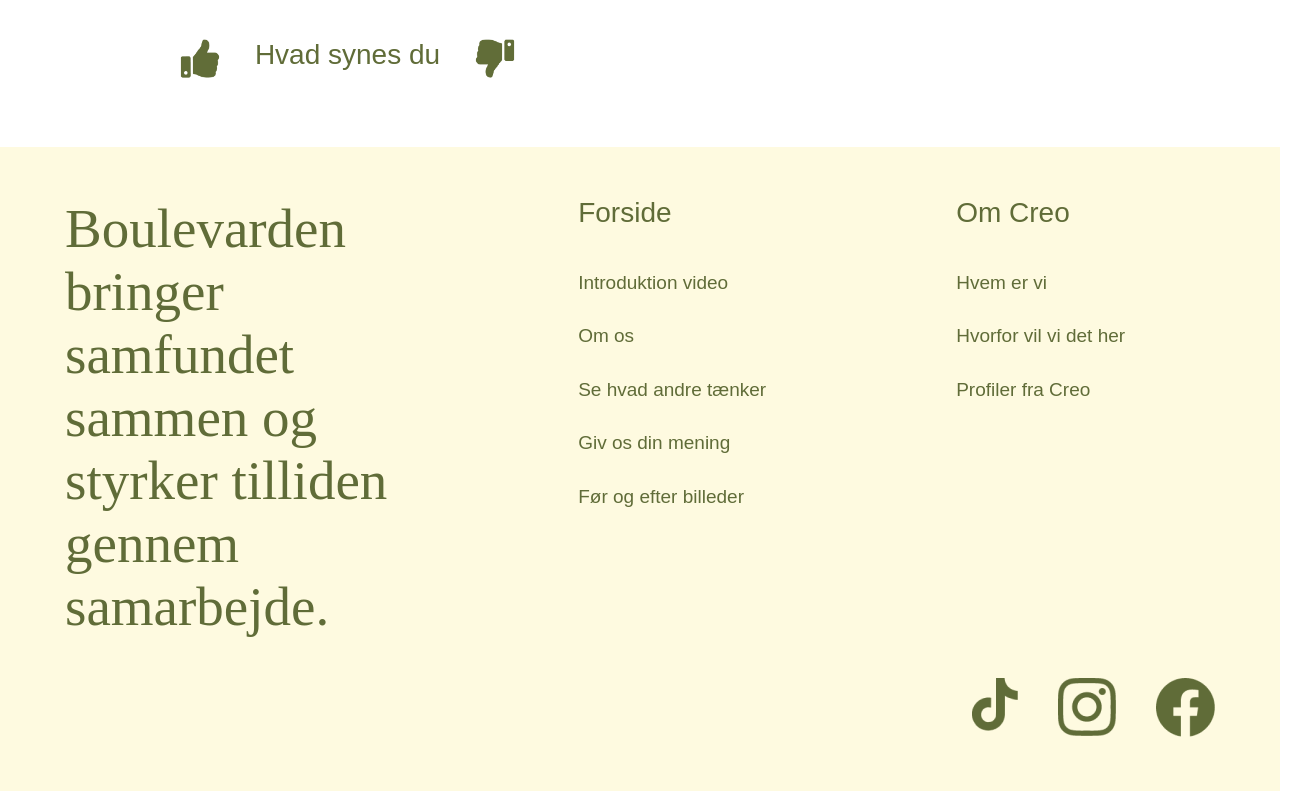
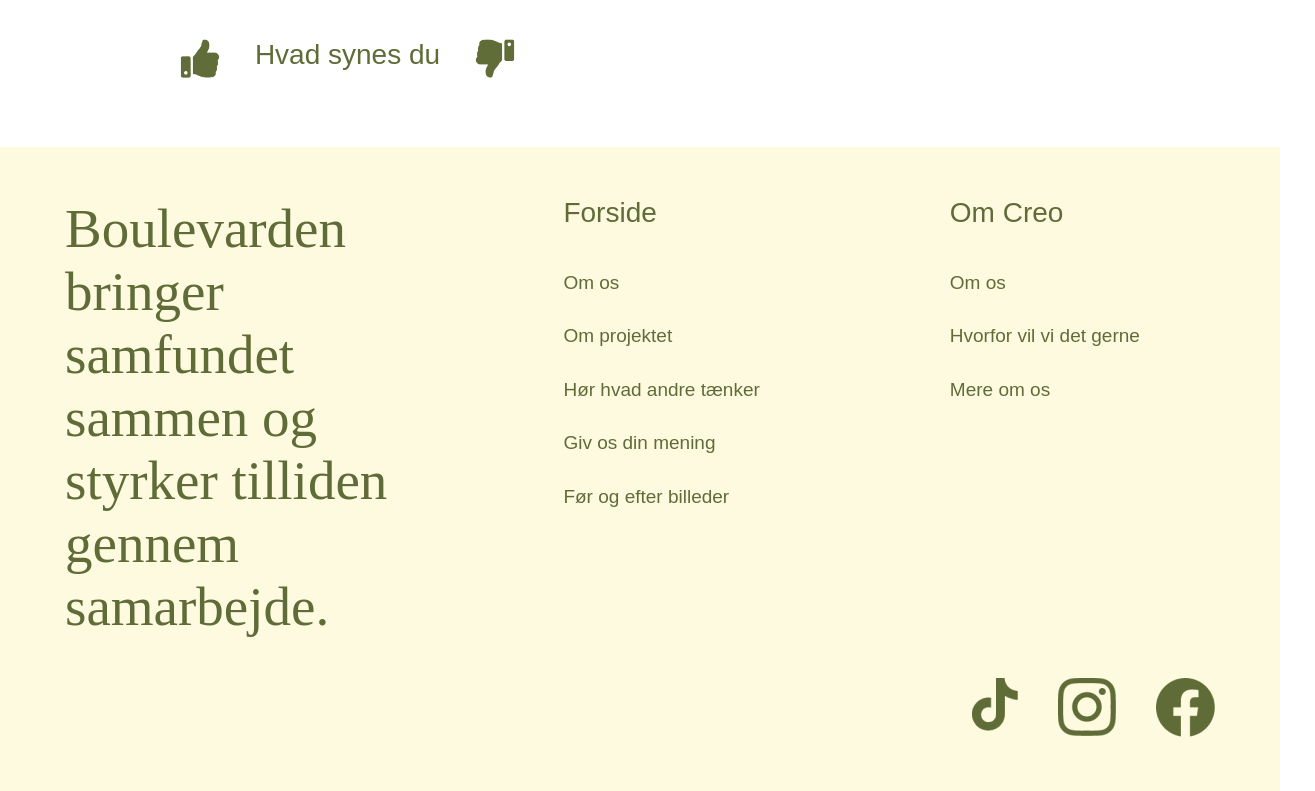
Before and after one commit to Signeamadsen97/creo-kampagne, a Vue app: page / in a window 1280 px wide. Shown: the part 5915-6706 px from the top of the page, 1315 px wide, since content can reach past the window. Built offline with nearby package versions, Linux system fonts and the light colour scheme.

Commit message:
router footer rettelser + css media quarry hero

```diff
--- a/src/components/CaruselSlider.vue
+++ b/src/components/CaruselSlider.vue
@@ -77,10 +77,9 @@ const breakpoints = {
 <style scoped lang="scss">
 .slider-box {
   --vc-nav-color: green;
-  --vc-icn-width: 100px;
+
   padding-top: 114px;
 }
-
 .slide {
   display: grid;
   gap: 10px;
--- a/src/components/FooterCreo.vue
+++ b/src/components/FooterCreo.vue
@@ -1,31 +1,94 @@
-<script setup>
-
-</script>
+<script setup></script>
 
 <template>
   <div class="footer_wrapper">
     <div class="grid">
       <p class="text">
-        Boulevarden bringer samfundet sammen og styrker tilliden gennem samarbejde.
+        Boulevarden bringer samfundet sammen og styrker tilliden gennem
+        samarbejde.
       </p>
       <div class="list">
         <ul>
-          <h3 class="h3_poppins">Forside</h3>
+          <RouterLink to="/"><h3 class="h3_poppins">Forside</h3></RouterLink>
           <div class="body_poppins">
-            <a href="#introduction_video"><li>Introduktion video</li></a>
-            <a href="#about_project"><li>Om os</li></a>
-            <a href="#interview_video"><li>Se hvad andre tænker</li></a>
-            <a href="#poll_text"><li>Giv os din mening</li></a>
-            <a href="#before_image"><li>Før og efter billeder</li></a>
+            <li>
+              <RouterLink
+                class="footer-link"
+                :to="{
+                  path: '/',
+                  query: { scrollTo: 'introduction_video' },
+                }"
+              >
+                Om os
+              </RouterLink>
+            </li>
+
+            <li>
+              <RouterLink
+                class="footer-link"
+                :to="{ path: '/', query: { scrollTo: 'about_project' } }"
+              >
+                Om projektet
+              </RouterLink>
+            </li>
+
+            <li>
+              <RouterLink
+                class="footer-link"
+                :to="{ path: '/', query: { scrollTo: 'interview_video' } }"
+              >
+                Hør hvad andre tænker
+              </RouterLink>
+            </li>
+
+            <li>
+              <RouterLink
+                class="footer-link"
+                :to="{ path: '/', query: { scrollTo: 'poll_text' } }"
+              >
+                Giv os din mening
+              </RouterLink>
+            </li>
+            <li>
+              <RouterLink
+                class="footer-link"
+                :to="{ path: '/', query: { scrollTo: 'before_image' } }"
+              >
+                Før og efter billeder
+              </RouterLink>
+            </li>
           </div>
         </ul>
 
         <ul>
-          <h3 class="h3_poppins">Om Creo</h3>
+          <RouterLink to="/about"><h3 class="h3_poppins">Om Creo</h3></RouterLink>
           <div class="body_poppins">
-            <a href="aboutview.vue.html#who_we"><li>Hvem er vi</li></a>
-            <a href=""><li>Hvorfor vil vi det her</li></a>
-            <a href=""><li>Profiler fra Creo</li></a>
+            <li>
+              <RouterLink
+                class="footer-link"
+                :to="{ path: 'about', query: { scrollTo: 'who_we' } }"
+              >
+                Om os
+              </RouterLink>
+            </li>
+
+            <li>
+              <RouterLink
+                class="footer-link"
+                :to="{ path: 'about', query: { scrollTo: 'why_do' } }"
+              >
+                Hvorfor vil vi det gerne
+              </RouterLink>
+            </li>
+
+            <li>
+              <RouterLink
+                class="footer-link"
+                :to="{ path: 'about', query: { scrollTo: 'we_are' } }"
+              >
+                Mere om os
+              </RouterLink>
+            </li>
           </div>
         </ul>
       </div>
@@ -102,18 +165,24 @@ a:hover img {
 }
 
 li {
-  display: flex;
   margin-bottom: 25px;
   font-size: 19px;
 }
 
 a {
   text-decoration: none;
+}
+
+.footer-link {
   color: #606c38;
 }
 
 a:hover {
   color: black;
-  font-weight: 800;
+  font-weight: 400;
+}
+
+ul {
+  list-style-type: none;
 }
 </style>
--- a/src/components/Hero.vue
+++ b/src/components/Hero.vue
@@ -27,8 +27,8 @@
   margin-top: 50px;
 
   @media screen and (max-width: 850px) {
-    display: grid;
-    grid-template-columns: 1fr;
+    display: flex;
+    flex-direction: column-reverse;
   }
 
 }
--- a/src/router/index.js
+++ b/src/router/index.js
@@ -1,23 +1,35 @@
-import { createRouter, createWebHistory } from 'vue-router'
-import HomeView from '../views/HomeView.vue'
+import { createRouter, createWebHistory } from "vue-router";
+import HomeView from "../views/HomeView.vue";
 
 const router = createRouter({
   history: createWebHistory(import.meta.env.BASE_URL),
   routes: [
     {
-      path: '/',
-      name: 'home',
-      component: HomeView
+      path: "/",
+      name: "home",
+      component: HomeView,
     },
     {
-      path: '/about',
-      name: 'about',
+      path: "/about",
+      name: "about",
       // route level code-splitting
       // this generates a separate chunk (About.[hash].js) for this route
       // which is lazy-loaded when the route is visited.
-      component: () => import('../views/AboutView.vue')
-    }
-  ]
-})
+      component: () => import("../views/AboutView.vue"),
+    },
+  ],
+});
 
-export default router
+router.afterEach((to, from, failure) => {
+  if (to.query?.scrollTo) {
+    setTimeout(() => {
+      const scrollToElement = document.querySelector(`#${to.query.scrollTo}`);
+      if (scrollToElement)
+        scrollToElement.scrollIntoView({ behavior: "smooth" });
+    }, 250);
+  } else {
+    window.scroll(0, 0);
+  }
+});
+
+export default router;
```
Also changed, not shown: src/views/AboutView.vue (+5 -5 lines).
